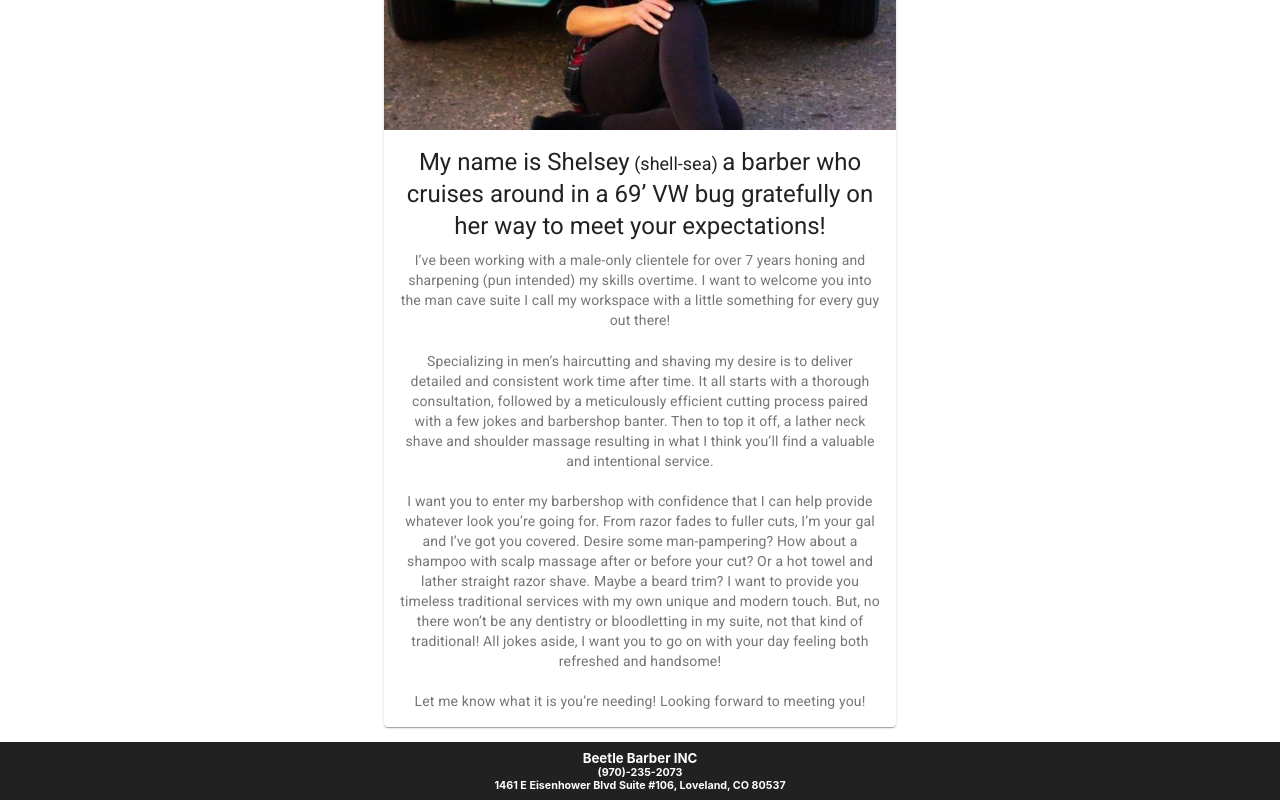
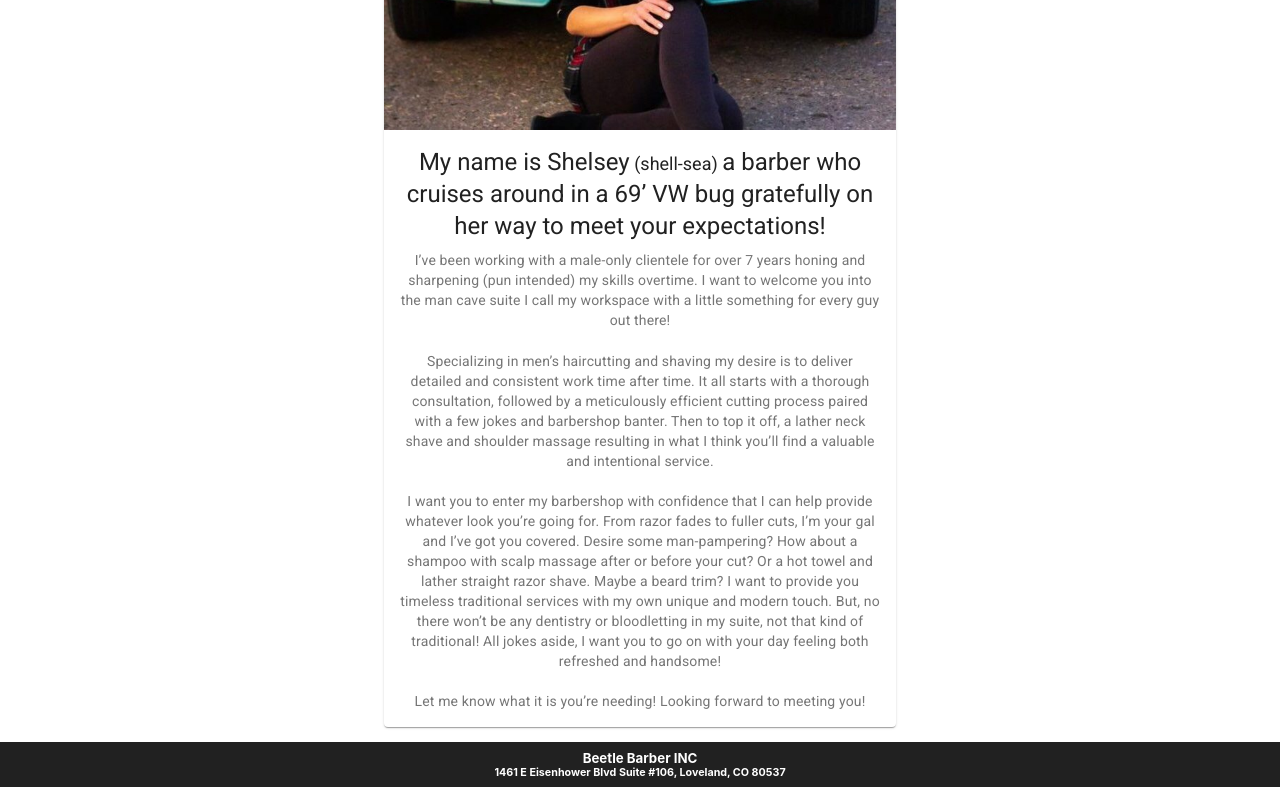
Before and after one commit to rdren0/BeetleB, a React (Create React App) app: page / in a window 1280 px wide. Shown: the part 519-1319 px from the top of the page. Built offline with nearby package versions, Linux system fonts and the light colour scheme.

Commit message:
Update Footer.jsx

```diff
--- a/src/Components/Footer.jsx
+++ b/src/Components/Footer.jsx
@@ -16,7 +16,7 @@ export default function Footer() {
 
   return (
     <div className={classes.footer}>
-      <h5>Beetle Barber INC</h5> <h6>(970)-235-2073</h6>
+      <h5>Beetle Barber INC</h5>
       <h6> 1461 E Eisenhower Blvd Suite #106, Loveland, CO 80537</h6>
     </div>
   );
```
